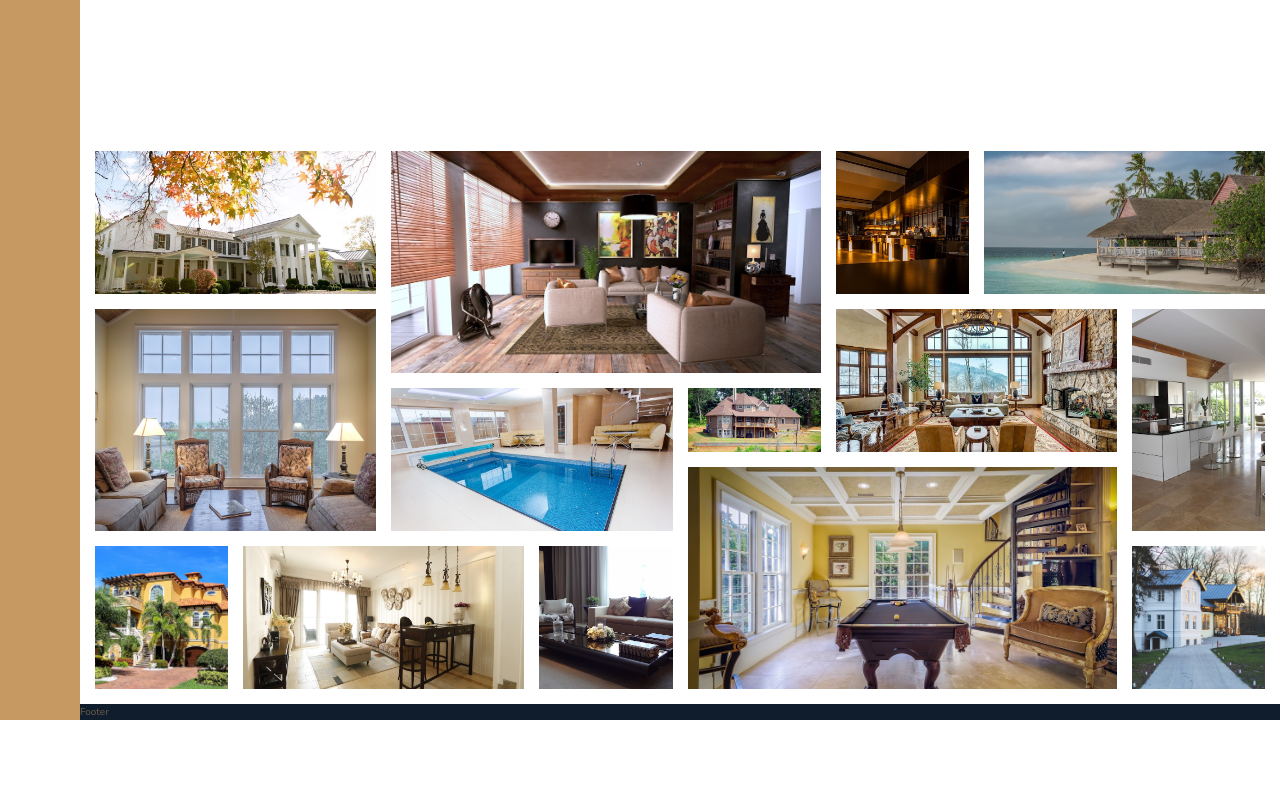
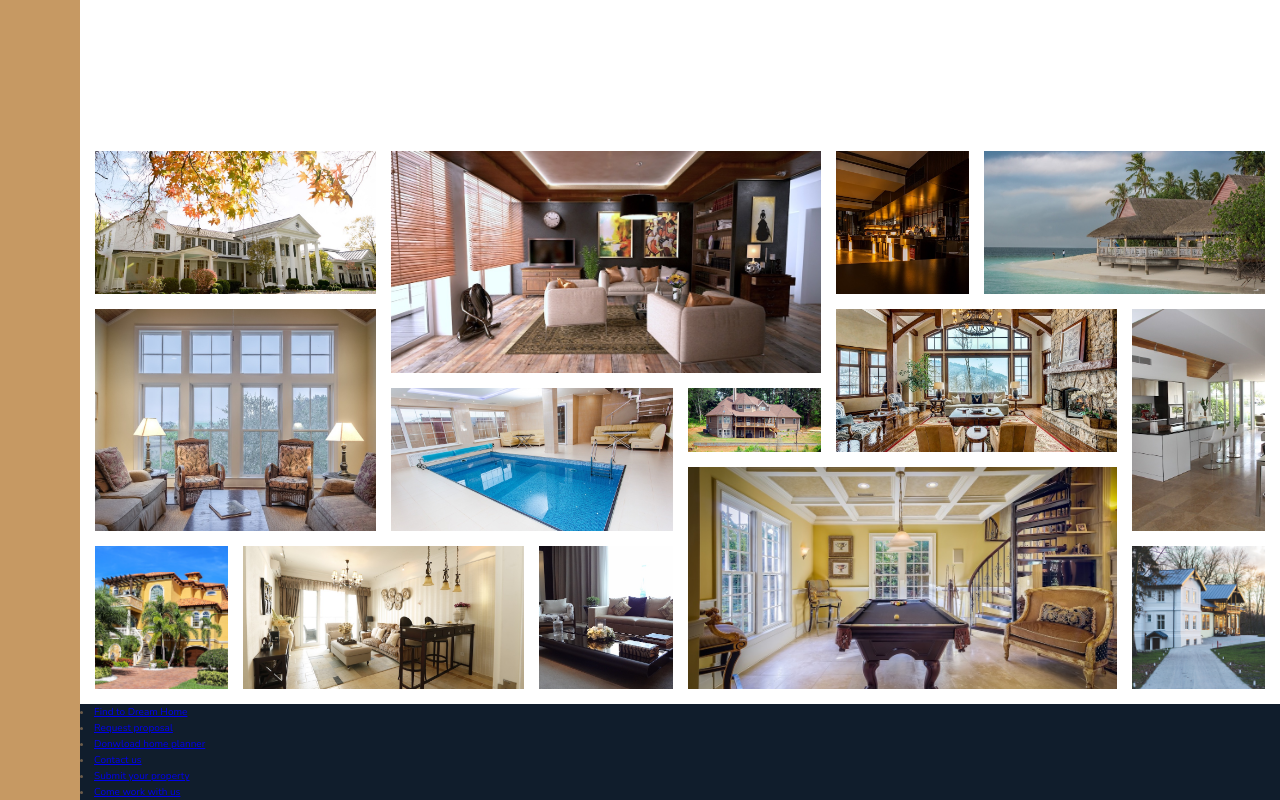
Before and after one commit to TrellixVulnTeam/grid-sass_N44F, a website: page index.html in a window 1280 px wide. Shown: the part 2943-3743 px from the top of the page. Before the commit the page ends 3663 px from the top, so only its background shows below. Drawn offline with nearby package versions, Linux system fonts and the light colour scheme.

Commit message:
Footer Template Done

```diff
--- a/index.html
+++ b/index.html
@@ -341,7 +341,14 @@
                 class="gallery__img"></figure>
     </section>
     <footer class="footer">
-        Footer
+        <nav class="nav">
+            <li class="nav__item"><a href="#" class="nav__link">Find to Dream Home</a></li>
+            <li class="nav__item"><a href="#" class="nav__link">Request proposal</a></li>
+            <li class="nav__item"><a href="#" class="nav__link">Donwload home planner</a></li>
+            <li class="nav__item"><a href="#" class="nav__link">Contact us</a></li>
+            <li class="nav__item"><a href="#" class="nav__link">Submit your property</a></li>
+            <li class="nav__item"><a href="#" class="nav__link">Come work with us</a></li>
+        </nav>
     </footer>
 </body>
 
```
